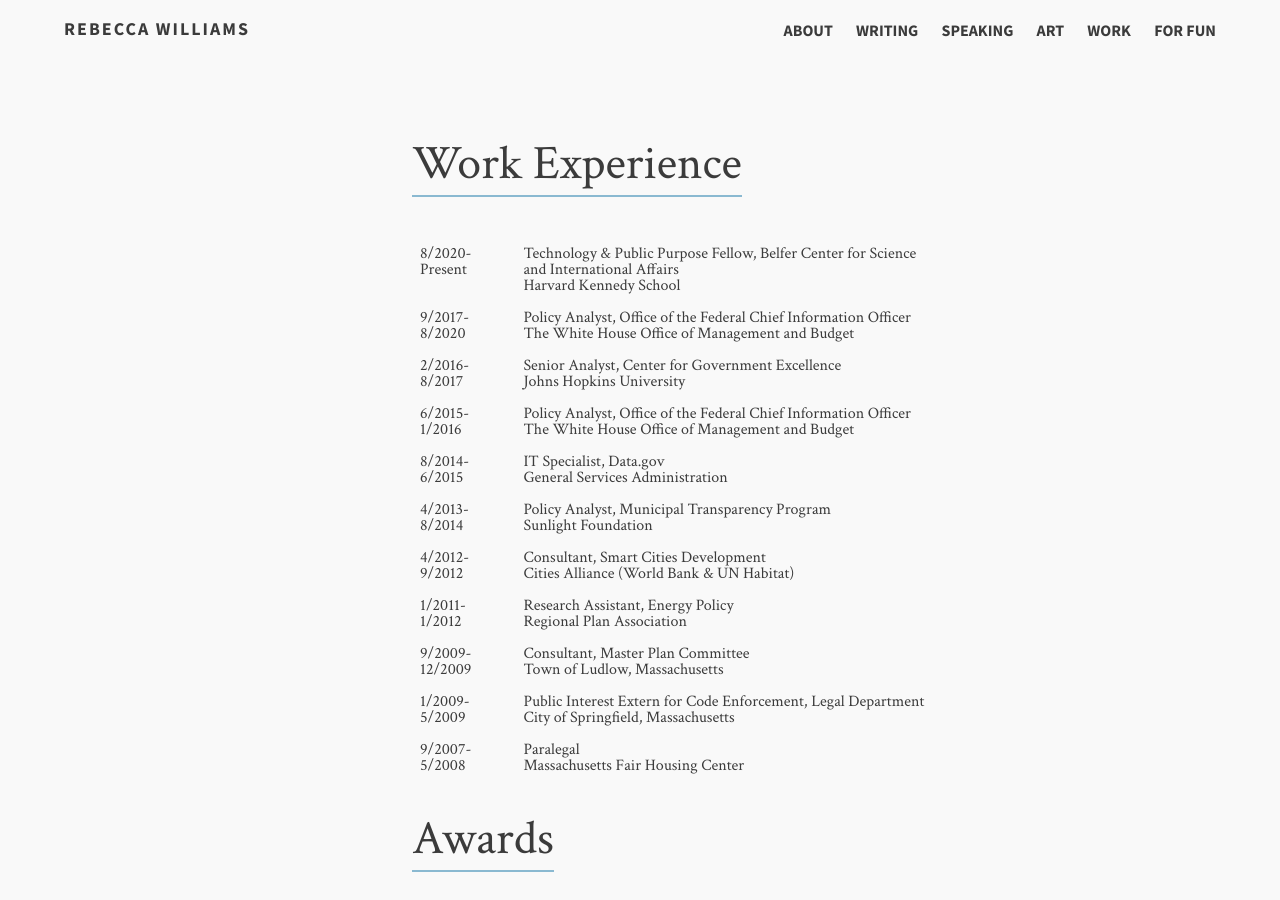
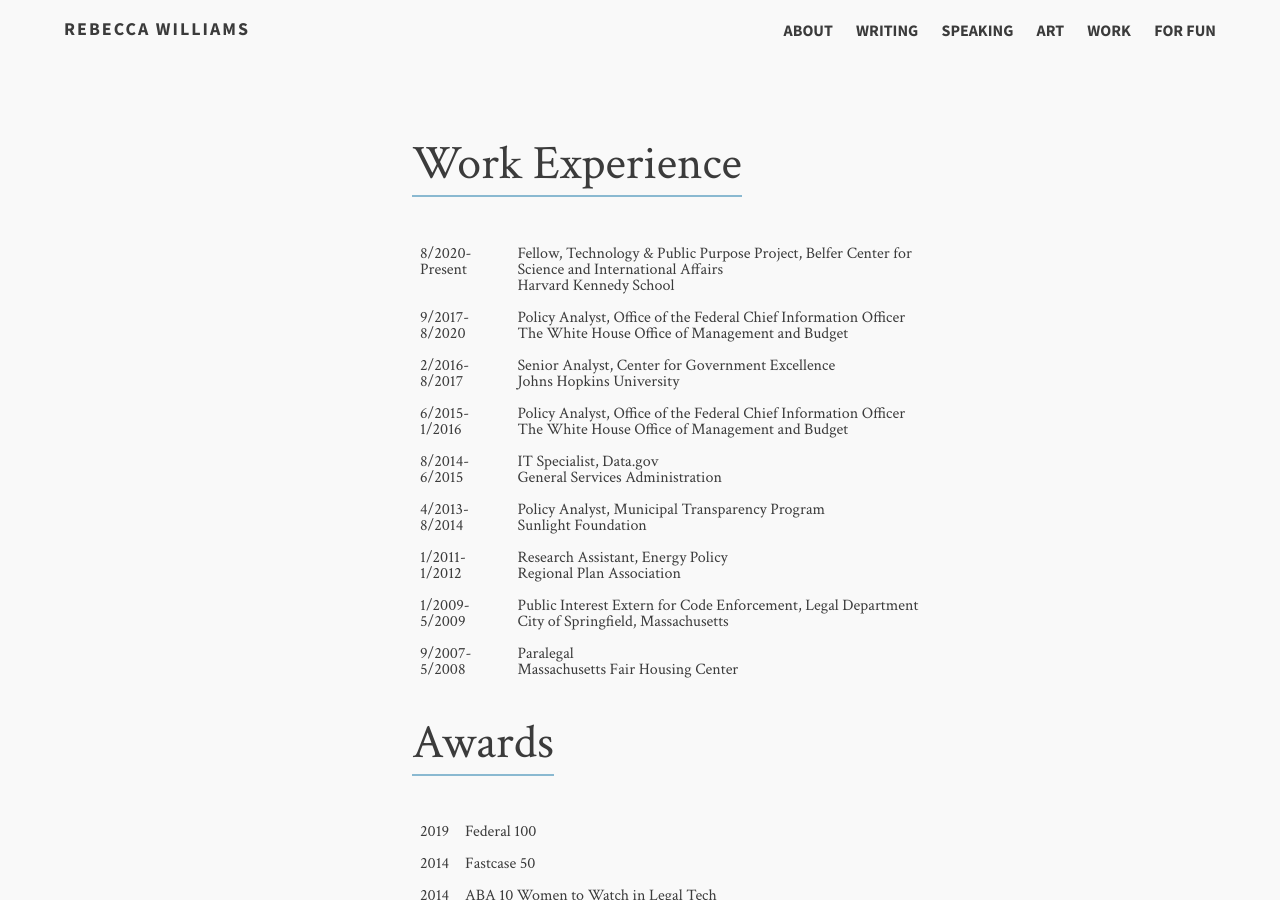
Before and after one commit to rebeccawilliams/rebeccawilliams.us, a Jekyll site: the page built from work.md, in a window 1280 px wide and 900 px high. Built offline with Jekyll 4.4.1, drawn with Linux system fonts in a browser that asks for light colours; nearby versions of some CDN libraries.

Commit message:
Update work.html

```diff
--- a/_layouts/work.html
+++ b/_layouts/work.html
@@ -19,7 +19,7 @@
 <p><table>
 <tr>
    <td>8/2020-Present</td>
-   <td>Technology & Public Purpose Fellow, Belfer Center for Science and International Affairs<br>
+   <td>Fellow, Technology & Public Purpose Project, Belfer Center for Science and International Affairs<br>
      Harvard Kennedy School</i></td>
 </tr>
 <tr>
@@ -48,19 +48,9 @@
 Sunlight Foundation</td>
   </tr>
   <tr>
-    <td>4/2012-9/2012</td>
-    <td>Consultant, Smart Cities Development<br>
-Cities Alliance (World Bank & UN Habitat)</td>
-  </tr>
-  <tr>
     <td>1/2011-1/2012</td>
     <td>Research Assistant, Energy Policy<br>
 Regional Plan Association </td>
-  </tr>
-  <tr>
-    <td>9/2009-12/2009</td>
-    <td>Consultant, Master Plan Committee<br>
-Town of Ludlow, Massachusetts</td>
   </tr>
   <tr>
     <td>1/2009-5/2009</td>
```
